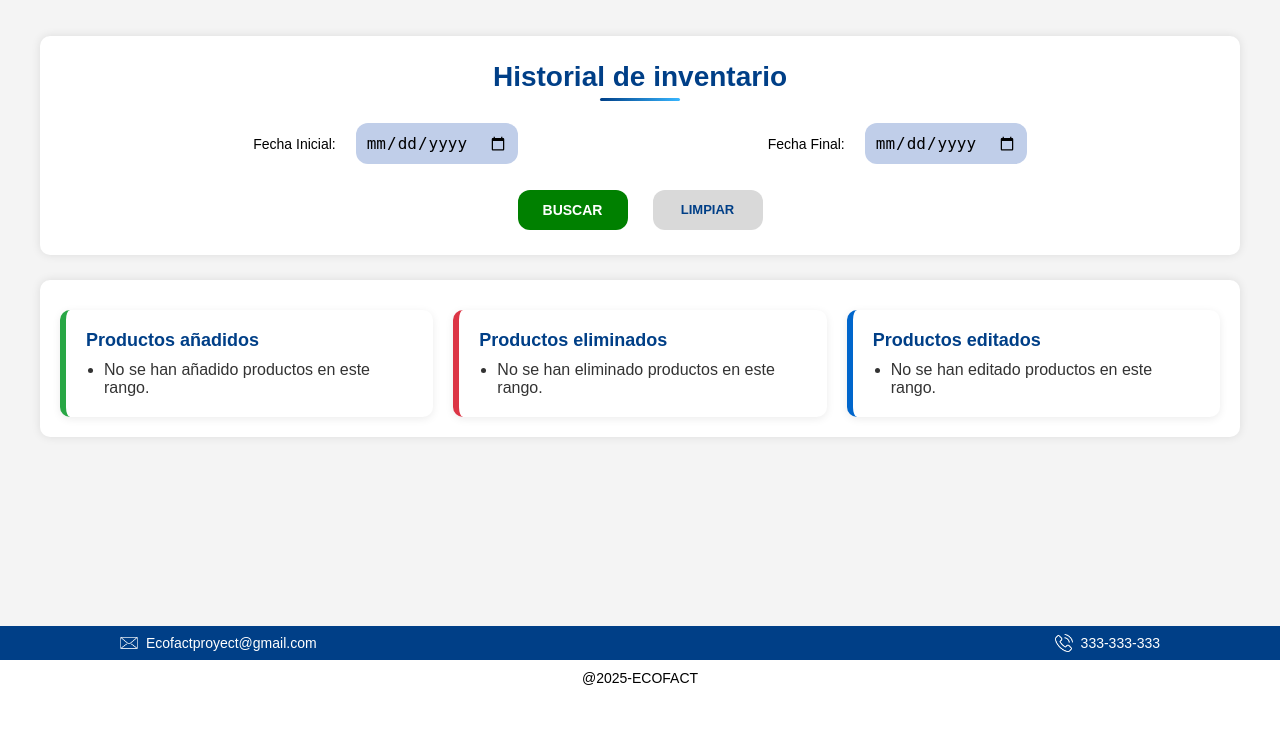
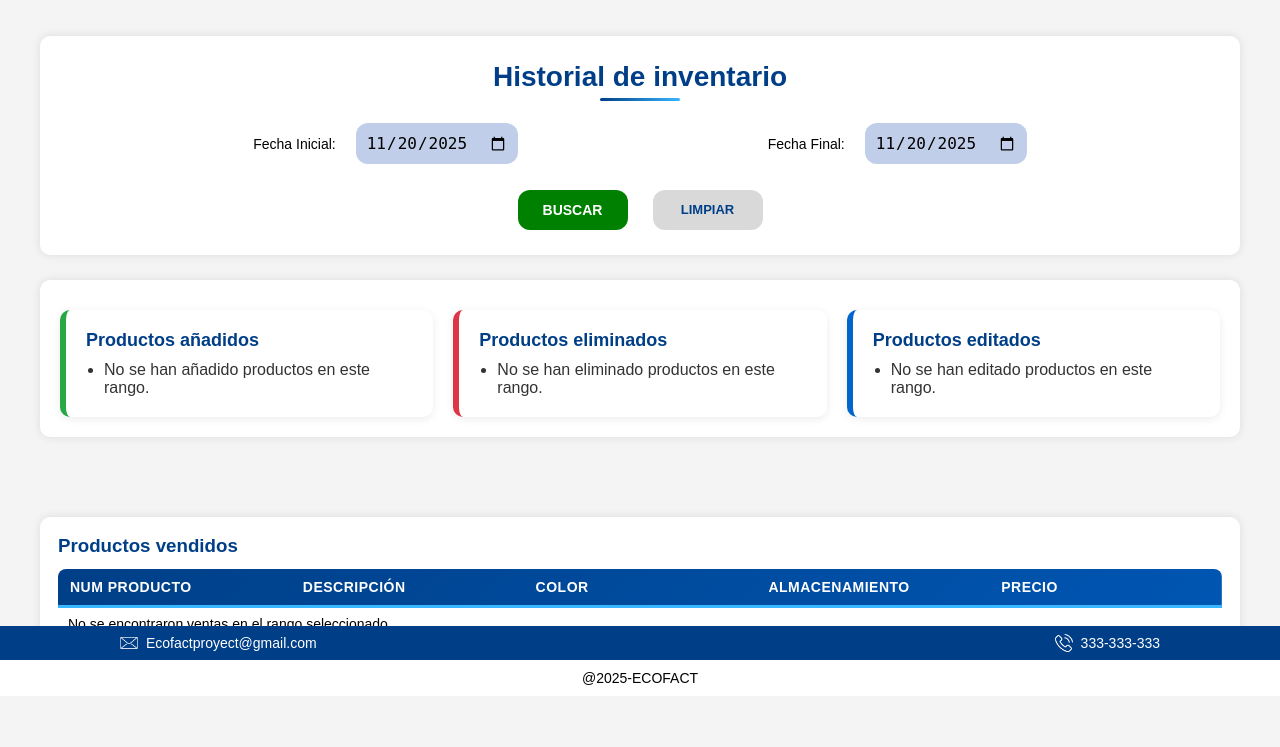
Before and after one commit to Infona2049/Proyecto, a Django app: page /productos/historial_inventario/ in a window 1280 px wide. Shown: the part 104-851 px from the top of the page. Before the commit the page ends 789 px from the top, so only its background shows below. Run offline with Django 5.2, Linux system fonts and the light colour scheme; data that the repository does not hold is empty.

Commit message:
se agrego el historial de ventas de productos

```diff
--- a/core/templates/core/acerca_nosotros.html
+++ b/core/templates/core/acerca_nosotros.html
@@ -5,6 +5,7 @@
     <meta charset="UTF-8">
     <meta name="viewport" content="width=device-width, initial-scale=1.0">
     <title>Acerca de nosotros</title>
+  <link rel="icon" href="{% static 'img/Logo azul sin fondo.png' %}" type="image/png">
     <link rel="stylesheet" href="{% static 'core/css/acerca_nosotros.css' %}">
 </head>
 <body>
--- a/core/templates/core/actualizar_perfil.html
+++ b/core/templates/core/actualizar_perfil.html
@@ -5,6 +5,7 @@
     <meta charset="UTF-8">
     <meta name="viewport" content="width=device-width, initial-scale=1.0">
     <title>Actualizar perfil</title>
+    <link rel="icon" href="{% static 'img/Logo azul sin fondo.png' %}" type="image/png">
     <link rel="stylesheet" href="{% static 'core/css/actualizar_perfil.css' %}">
     <style>
         .alert {
--- a/core/templates/core/olvido_contraseña.html
+++ b/core/templates/core/olvido_contraseña.html
@@ -14,6 +14,7 @@
 
 <body> <!-- Cuerpo visible de la página -->
 
+  <link rel="icon" href="{% static 'img/Logo azul sin fondo.png' %}" type="image/png">
   <!-- Barra superior (zona de logos e iconos) -->
   <div class="top-bar">
         <!-- Sección izquierda: logos de la empresa -->
--- a/core/templates/core/registro.html
+++ b/core/templates/core/registro.html
@@ -12,6 +12,7 @@
 <body>
 
 <div class="form-content">
+  <link rel="icon" href="{% static 'img/Logo azul sin fondo.png' %}" type="image/png">
   <img class="logo" src="{% static 'img/Logo azul sin fondo.png' %}" alt="Logo EcoFact">
 
   <!-- Mostrar mensajes de error/éxito -->
--- a/core/templates/core/visualizacion_Admin.html
+++ b/core/templates/core/visualizacion_Admin.html
@@ -10,6 +10,7 @@
 <body>
     <!-- Barra superior -->
     <div class="top-bar">
+  <link rel="icon" href="{% static 'img/Logo azul sin fondo.png' %}" type="image/png">
         <div class="left-side">
             <a href="{% url 'visualizacion_admin' %}">
                 <img src="{% static 'img/Logo azul sin fondo.png' %}" alt="EcoFact Logo" class="logo1" />
--- a/core/templates/core/visualizacion_cliente.html
+++ b/core/templates/core/visualizacion_cliente.html
@@ -10,7 +10,7 @@
 <body>
     <!-- Barra superior -->
     <div class="top-bar">
-        <div class="left-side">
+      <div class="left-side">
             <a href="{% url 'visualizacion_cliente' %}">
                 <img src="{% static 'img/Logo azul sin fondo.png' %}" alt="EcoFact Logo" class="logo1" />
                 <img src="{% static 'img/logo empresa.png' %}" alt="Empresa logo " class="logo2" />
--- a/core/templates/core/visualizacion_vendedor.html
+++ b/core/templates/core/visualizacion_vendedor.html
@@ -10,7 +10,7 @@
 <body>
     <!-- Barra superior -->
     <div class="top-bar">
-        <div class="left-side">
+      <div class="left-side">
             <a href="{% url 'visualizacion_vendedor' %}">
                 <img src="{% static 'img/Logo azul sin fondo.png' %}" alt="EcoFact Logo" class="logo1" />
                 <img src="{% static 'img/logo empresa.png' %}" alt="Empresa logo " class="logo2" />
--- a/facturas/templates/facturas/historial_factura.html
+++ b/facturas/templates/facturas/historial_factura.html
@@ -127,6 +127,12 @@
     <div class="footer-bottom">@2025-ECOFACT</div>
   </footer>
 
+  <!-- Nuevo cuadro blanco adicional debajo del historial de facturas -->
+  <div class="cuadro-tabla" style="margin-top:20px;">
+    <h3 style="color:#003f87;margin-bottom:12px;">Historial de productos</h3>
+    <p>No hay registros para mostrar todavía. Aquí podrá aparecer un resumen o lista del historial de productos relacionado con facturas.</p>
+  </div>
+
   <script src="{% static 'facturas/js/historial_factura.js' %}"></script>
 </body>
 </html>
--- /dev/null
+++ b/productos/static/productos/css/historial_inventario.css
@@ -0,0 +1,104 @@
+/* Styles for historial_inventario (moved from template inline) */
+.historial-grid {
+  display: flex;
+  gap: 20px;
+  align-items: stretch;
+  justify-content: space-between;
+  margin-top: 10px;
+  flex-wrap: wrap;
+}
+.historial-grid .cuadro-blanco {
+  flex: 1 1 30%;
+  min-width: 260px;
+  padding: 20px;
+  background: #fff;
+  border-radius: 10px;
+  box-shadow: 0 2px 8px rgba(0,0,0,0.08);
+}
+.cuadro-added { border-left: 6px solid #28a745; }
+.cuadro-removed { border-left: 6px solid #dc3545; }
+.cuadro-edited { border-left: 6px solid #0066cc; }
+.historial-card-title { font-size: 18px; color: #003f87; font-weight: 700; margin-bottom: 10px; }
+.historial-card-list { list-style: disc; margin-left: 18px; color: #333; }
+
+@media (max-width: 900px) {
+  .historial-grid { flex-direction: column; }
+  .historial-grid .cuadro-blanco { width: 100%; }
+}
+
+/* --- Table styles for 'Productos vendidos' to match inventario --- */
+.tabla-container {
+  width: 100%;
+  position: relative;
+  overflow-x: auto;
+  overflow-y: auto;
+  -webkit-overflow-scrolling: touch;
+  padding-bottom: 8px;
+  max-height: 460px;
+}
+
+.tabla-inventario {
+  width: 100%;
+  max-width: 100%;
+  border-collapse: collapse;
+  border-radius: 8px;
+  font-size: 14px;
+  table-layout: fixed;
+  word-wrap: break-word;
+}
+
+.cuadro-tabla .tabla-container .tabla-inventario thead {
+  background: linear-gradient(135deg, #003f87, #0056b3) !important;
+  color: white !important;
+}
+
+.cuadro-tabla .tabla-container .tabla-inventario th {
+  padding: 10px 12px !important;
+  text-align: left !important;
+  font-weight: bold !important;
+  font-size: 14px !important;
+  text-transform: uppercase !important;
+  letter-spacing: 0.5px !important;
+  border-bottom: 3px solid #38b6ff !important;
+}
+
+.tabla-inventario th:first-child { border-top-left-radius: 8px; }
+.tabla-inventario th:last-child { border-top-right-radius: 8px; }
+
+.cuadro-tabla .tabla-container .tabla-inventario td {
+  padding: 8px 10px !important;
+  text-align: left !important;
+  border-bottom: 1px solid #e0e0e0 !important;
+}
+
+.tabla-inventario tbody tr:nth-child(even) { background-color: #fafafa; }
+.tabla-inventario tbody tr:hover { background-color: #f8f9ff; transform: none; }
+
+/* Sticky header when scrolling */
+.tabla-container thead th {
+  position: sticky;
+  top: 0;
+  z-index: 5;
+}
+
+/* Custom scrollbar for horizontal area */
+.tabla-container::-webkit-scrollbar { height: 8px; width: 10px; }
+.tabla-container::-webkit-scrollbar-track { background: #f1f1f1; border-radius: 4px; }
+.tabla-container::-webkit-scrollbar-thumb { background: #c1c1c1; border-radius: 4px; }
+
+/* Improve scrollbar appearance in Firefox */
+.tabla-container { scrollbar-width: thin; scrollbar-color: #c1c1c1 #f1f1f1; }
+
+@media (max-width: 768px) {
+  .tabla-inventario { min-width: 700px; }
+  .tabla-inventario th, .tabla-inventario td { padding: 8px 6px; font-size: 12px; }
+}
+
+/* Empty state */
+.tabla-inventario tbody:empty::after {
+  content: "No hay ventas en el periodo seleccionado";
+  display: block;
+  text-align: center;
+  padding: 24px;
+  color: #666;
+}
--- a/productos/templates/productos/historial_inventario.html
+++ b/productos/templates/productos/historial_inventario.html
@@ -7,34 +7,7 @@
     <meta name="viewport" content="width=device-width, initial-scale=1.0">
     <title>Historial Inventario</title>
     <link rel="stylesheet" href="{% static 'facturas/css/historial_factura.css' %}">
-    <style>
-      /* Restaurar estilo original de los cuadros de historial (añadidos/eliminados/editados) */
-      .historial-grid {
-        display: flex;
-        gap: 20px;
-        align-items: stretch;
-        justify-content: space-between;
-        margin-top: 10px;
-        flex-wrap: wrap;
-      }
-      .historial-grid .cuadro-blanco {
-        flex: 1 1 30%;
-        min-width: 260px;
-        padding: 20px;
-        background: #fff;
-        border-radius: 10px;
-        box-shadow: 0 2px 8px rgba(0,0,0,0.08);
-      }
-      .cuadro-added { border-left: 6px solid #28a745; }
-      .cuadro-removed { border-left: 6px solid #dc3545; }
-      .cuadro-edited { border-left: 6px solid #0066cc; }
-      .historial-card-title { font-size: 18px; color: #003f87; font-weight: 700; margin-bottom: 10px; }
-      .historial-card-list { list-style: disc; margin-left: 18px; color: #333; }
-      @media (max-width: 900px) {
-        .historial-grid { flex-direction: column; }
-        .historial-grid .cuadro-blanco { width: 100%; }
-      }
-    </style>
+    <link rel="stylesheet" href="{% static 'productos/css/historial_inventario.css' %}">
     </head>
 <body>
   <div class="top-bar">
@@ -123,7 +96,42 @@
           </ul>
         </div>
       </div>
-    </div>
+      </div>
+
+      <!-- Caja adicional debajo de historiales (placeholder) -->
+      <div class="cuadro-tabla" style="margin-top:18px;padding:18px;">
+        <h3 style="color:#003f87;margin-bottom:12px;">Productos vendidos</h3>
+        <div class="tabla-container">
+          <table class="tabla-inventario">
+            <thead>
+              <tr>
+                <th>Num Producto</th>
+                <th>Descripción</th>
+                <th>Color</th>
+                <th>Almacenamiento</th>
+                <th>Precio</th>
+              </tr>
+            </thead>
+            <tbody>
+              {% if ventas %}
+                {% for d in ventas %}
+                  <tr>
+                    <td>{{ d.producto.id_producto }}</td>
+                    <td>{{ d.producto.nombre_producto }}</td>
+                    <td>{{ d.producto.color_producto }}</td>
+                    <td>{{ d.producto.capacidad_producto }}</td>
+                    <td>${{ d.precio }}</td>
+                  </tr>
+                {% endfor %}
+              {% else %}
+                <tr>
+                  <td colspan="5">No se encontraron ventas en el rango seleccionado.</td>
+                </tr>
+              {% endif %}
+            </tbody>
+          </table>
+        </div>
+      </div>
   </main>
 
   <footer>
--- a/productos/views.py
+++ b/productos/views.py
@@ -242,28 +242,44 @@ def historial_inventario_view(request):
     fecha_inicial = request.GET.get('fecha_inicial')
     fecha_final = request.GET.get('fecha_final')
 
+    # Si no se proporcionan fechas en la query, por defecto usar el día actual
+    if not fecha_inicial or not fecha_final:
+        hoy = datetime.now().date()
+        fecha_inicial = fecha_inicial or hoy.strftime('%Y-%m-%d')
+        fecha_final = fecha_final or hoy.strftime('%Y-%m-%d')
+
     registros = HistorialInventario.objects.all()
-    # Si se proporcionan ambas fechas, filtramos por rango (incluye ambos días)
-    if fecha_inicial and fecha_final:
-        try:
-            # validación básica de formato
-            di = datetime.strptime(fecha_inicial, '%Y-%m-%d').date()
-            df = datetime.strptime(fecha_final, '%Y-%m-%d').date()
-            # Si df < di, invertir para evitar rango inválido
-            if df < di:
-                di, df = df, di
-            registros = registros.filter(timestamp__date__range=[di, df])
-        except Exception:
-            # en caso de parseo fallido, dejamos registros sin filtrar
-            pass
-    añadidos = registros.filter(accion='added')
-    eliminados = registros.filter(accion='deleted')
-    editados = registros.filter(accion='edited')
+    añadidos = registros.none()
+    eliminados = registros.none()
+    editados = registros.none()
+
+    ventas = DetalleFactura.objects.none()
+    # Intentar parsear las fechas (ahora siempre deberían existir) y filtrar
+    try:
+        di = datetime.strptime(fecha_inicial, '%Y-%m-%d').date()
+        df = datetime.strptime(fecha_final, '%Y-%m-%d').date()
+        if df < di:
+            di, df = df, di
+
+        # Filtrar registros del historial por rango
+        registros = registros.filter(timestamp__date__range=[di, df])
+        añadidos = registros.filter(accion='added')
+        eliminados = registros.filter(accion='deleted')
+        editados = registros.filter(accion='edited')
+
+        # Consultar ventas (DetalleFactura) dentro del rango de fechas solicitado
+        ventas = DetalleFactura.objects.select_related('producto', 'factura').filter(
+            factura__fecha_factura__range=[di, df]
+        ).order_by('-factura__fecha_factura', '-id')
+    except Exception:
+        # En caso de error de parseo, dejamos los QuerySets vacíos
+        ventas = DetalleFactura.objects.none()
 
     context = {
         'añadidos': añadidos,
         'eliminados': eliminados,
         'editados': editados,
+        'ventas': ventas,
         'fecha_inicial': fecha_inicial or '',
         'fecha_final': fecha_final or '',
     }
```
Also changed, not shown: facturas/views.py (+61 -14 lines), productos/static/productos/js/registro_producto.js (+0 -12 lines).
